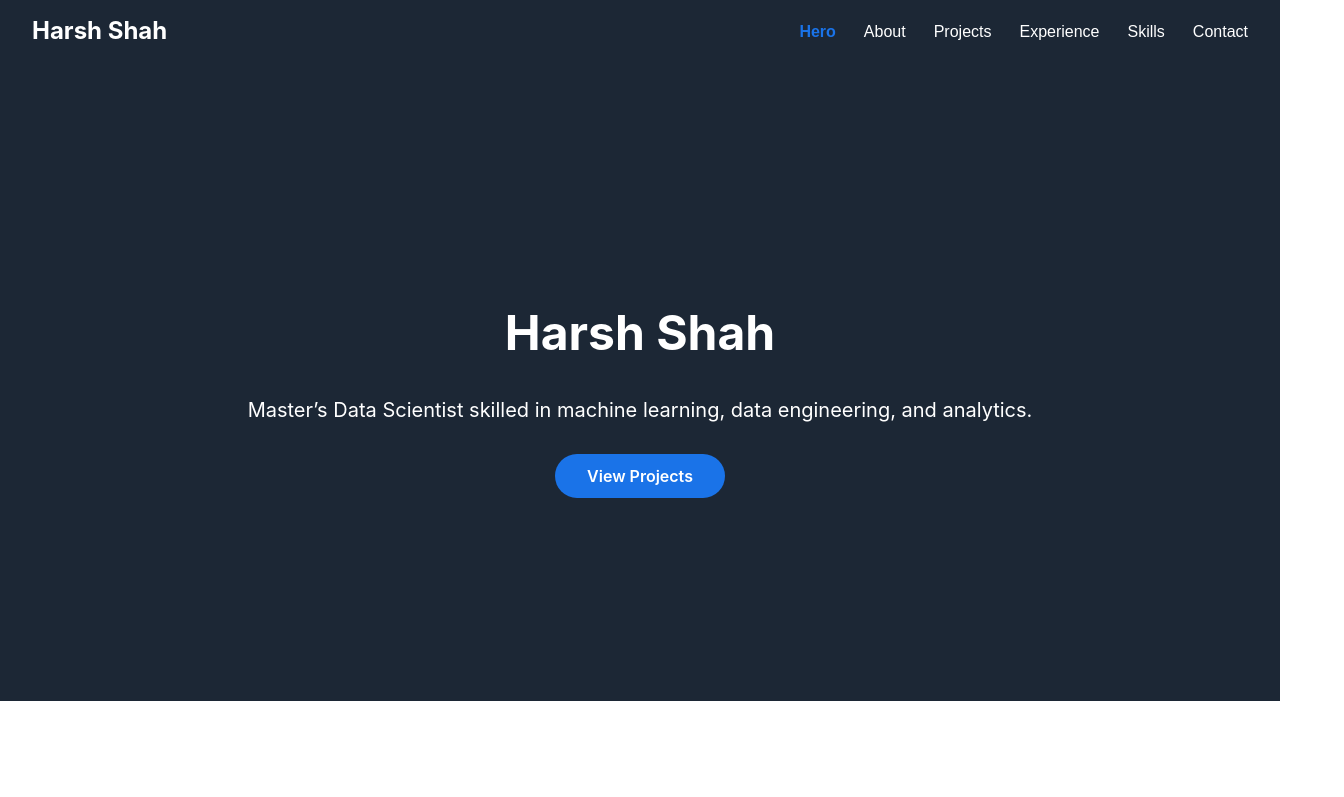
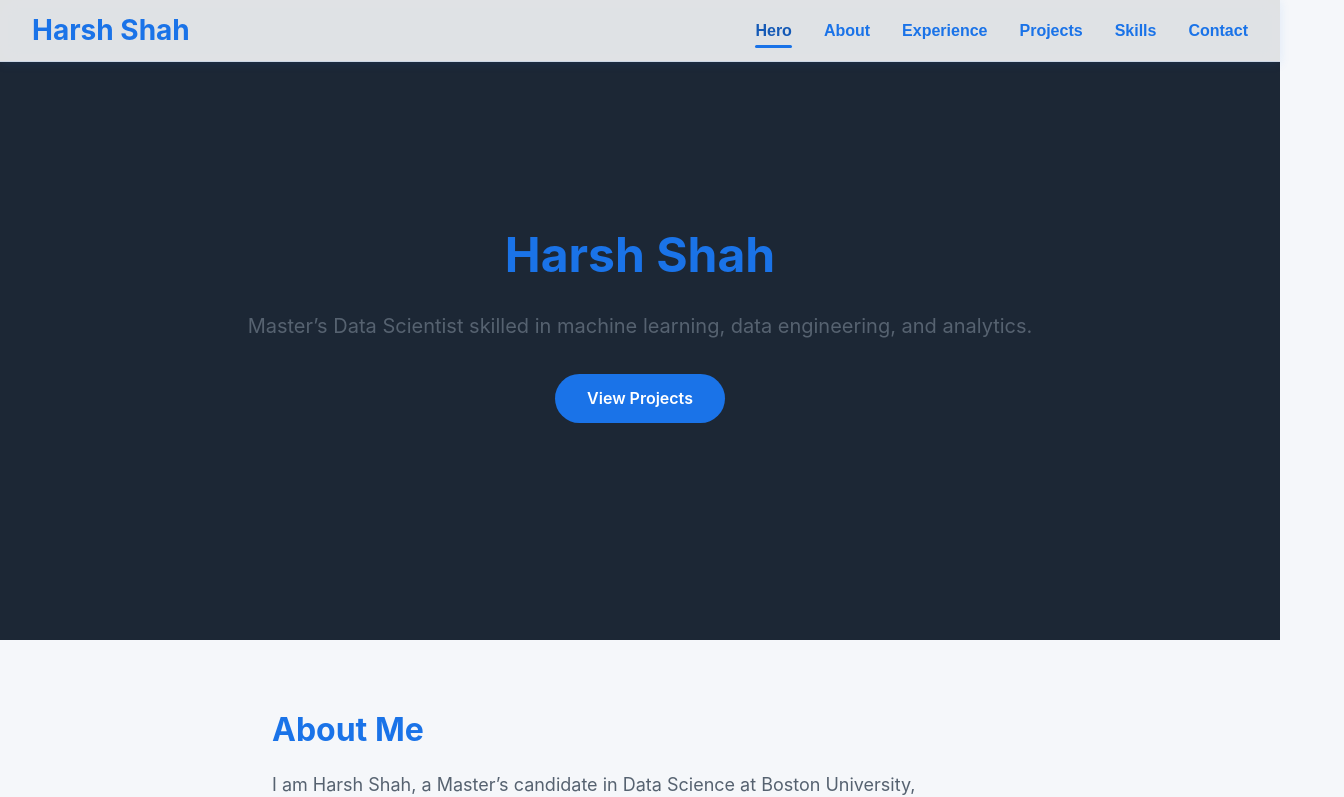
Before and after one commit to Harshgitbu/Harsh_Portfolio, a React (Create React App) app: page / in a window 1280 px wide. Shown: the top 797 px of the page, 1344 px wide, since content can reach past the window. Built offline with nearby package versions, Linux system fonts and the light colour scheme.

Commit message:
navbae enhancements

```diff
--- a/src/components/Navbar/Navbar.css
+++ b/src/components/Navbar/Navbar.css
@@ -1,53 +1,73 @@
 .navbar {
+  position: fixed;
+  top: 0;
+  width: 100%;
+  background-color: var(--card-bg);
+  box-shadow: none;
   display: flex;
   justify-content: space-between;
   align-items: center;
-    background-color: #1c2735;
-    color: white;
-    padding: 1rem 2rem;
-    position: sticky;
-    top: 0;
-    z-index: 100;
+  padding: 1.25rem 2rem;
+  font-weight: 600;
+  color: var(--brand-primary);
+  z-index: 1000;
+  transition: all 0.3s ease;
+}
+
+.navbar.scrolled {
+  padding: 0.5rem 2rem;
+  box-shadow: 0 2px 10px var(--shadow-light);
+  background-color: #ffffffdd;
+  backdrop-filter: saturate(180%) blur(10px);
+  border-bottom: 1px solid var(--shadow-light);
 }
 
 .navbar-logo {
+  font-size: 1.75rem;
   font-weight: 700;
-    font-size: 1.5rem;
   cursor: default;
+  user-select: none;
 }
 
 .navbar-links {
   list-style: none;
   display: flex;
-    gap: 1.75rem;
+  gap: 2rem;
   margin: 0;
 }
 
-  .navbar-links li a {
-    color: white;
-    text-decoration: none;
-    font-weight: 500;
+.navbar-links button {
+  border: none;
+  background: none;
+  color: var(--brand-primary);
+  font-weight: 600;
+  font-size: 1rem;
+  cursor: pointer;
+  padding: 0;
   transition: color 0.3s;
+  position: relative;
 }
 
-  .navbar-links li a:hover {
-    color: #1a73e8;
+.navbar-links button::after {
+  content: '';
+  display: block;
+  height: 3px;
+  width: 0%;
+  background: var(--brand-primary);
+  transition: width 0.25s ease;
+  position: absolute;
+  bottom: -8px;
+  left: 0;
+  border-radius: 10px;
 }
 
-  .navbar-links button {
-    background: none;
-    border: none;
-    color: white;
-    cursor: pointer;
-    font-weight: 500;
-    font-size: 1rem;
-    padding: 0;
-    transition: color 0.3s;
+.navbar-links button:hover::after,
+.navbar-links button.active::after {
+  width: 100%;
 }
 
 .navbar-links button:hover,
 .navbar-links button.active {
-    color: #1a73e8;
-    font-weight: 700;
+  color: var(--brand-primary-dark);
   outline: none;
 }
--- a/src/components/Navbar/Navbar.jsx
+++ b/src/components/Navbar/Navbar.jsx
@@ -3,17 +3,19 @@ import './Navbar.css';
 
 const Navbar = () => {
   const [active, setActive] = useState('hero');
+  const [scrolled, setScrolled] = useState(false);
+
+  const sections = ['hero', 'about', 'experience', 'projects', 'skills', 'contact'];
 
   const handleNavClick = (id) => {
-    document.getElementById(id).scrollIntoView({ behavior: 'smooth' });
+    document.getElementById(id).scrollIntoView({ behavior: 'smooth', block: 'start' });
     setActive(id);
   };
 
-  // Optional: Update active on scroll
   useEffect(() => {
     const onScroll = () => {
-      const sections = ['hero', 'about', 'projects', 'experience', 'skills', 'contact'];
-      let scrollPos = window.scrollY + 200;
+      const scrollPos = window.scrollY + 200;
+      setScrolled(scrollPos > 80); // Shrink after 80px scroll
       for (const id of sections) {
         const elem = document.getElementById(id);
         if (elem && elem.offsetTop <= scrollPos) setActive(id);
@@ -24,14 +26,15 @@ const Navbar = () => {
   }, []);
 
   return (
-    <nav className="navbar">
+    <nav className={`navbar ${scrolled ? 'scrolled' : ''}`}>
       <div className="navbar-logo">Harsh Shah</div>
       <ul className="navbar-links">
-        {['hero', 'about', 'projects', 'experience', 'skills', 'contact'].map((section) => (
+        {sections.map((section) => (
           <li key={section}>
             <button
               className={active === section ? 'active' : ''}
               onClick={() => handleNavClick(section)}
+              aria-current={active === section ? 'page' : undefined}
             >
               {section.charAt(0).toUpperCase() + section.slice(1)}
             </button>
--- a/src/index.js
+++ b/src/index.js
@@ -3,6 +3,7 @@ import ReactDOM from 'react-dom/client';
 import './index.css';
 import App from './App';
 import reportWebVitals from './reportWebVitals';
+import './styles/global.css';  // Import global styles
 
 const root = ReactDOM.createRoot(document.getElementById('root'));
 root.render(
--- /dev/null
+++ b/src/styles/global.css
@@ -0,0 +1,86 @@
+/* Global CSS Reset */
+@import url('https://fonts.googleapis.com/css2?family=Inter:wght@400;600;700&display=swap');
+
+*,
+*::before,
+*::after {
+  box-sizing: border-box;
+  margin: 0;
+  padding: 0;
+}
+
+html {
+  scroll-behavior: smooth;
+  font-size: 16px;
+  font-family: 'Inter', -apple-system, BlinkMacSystemFont, 'Segoe UI', Roboto, Oxygen,
+    Ubuntu, Cantarell, 'Open Sans', 'Helvetica Neue', sans-serif;
+  background-color: #f5f7fa;
+  color: #2e3c5d;
+}
+
+body {
+  line-height: 1.6;
+  background-color: var(--background);
+  color: var(--text-primary);
+  min-height: 100vh;
+  -webkit-font-smoothing: antialiased;
+  -moz-osx-font-smoothing: grayscale;
+}
+
+/* CSS Variables for colors */
+:root {
+  --brand-primary: #1a73e8;
+  --brand-primary-dark: #155ab6;
+  --background: #f5f7fa;
+  --text-primary: #2e3c5d;
+  --text-secondary: #566270;
+  --card-bg: #ffffff;
+  --shadow-light: rgba(26, 115, 232, 0.1);
+  --shadow-dark: rgba(26, 115, 232, 0.15);
+}
+
+/* Utility Classes */
+.container {
+  max-width: 1100px;
+  margin: 0 auto;
+  padding: 0 1.5rem;
+}
+
+a {
+  color: var(--brand-primary);
+  text-decoration: none;
+  transition: color 0.3s;
+}
+
+a:hover,
+a:focus {
+  color: var(--brand-primary-dark);
+  outline: none;
+}
+
+/* Scrollbar styling (optional) */
+::-webkit-scrollbar {
+  width: 8px;
+}
+
+::-webkit-scrollbar-track {
+  background: var(--background);
+}
+
+::-webkit-scrollbar-thumb {
+  background-color: var(--brand-primary);
+  border-radius: 4px;
+}
+
+/* Headings */
+h1, h2, h3, h4 {
+  color: var(--brand-primary);
+  margin-bottom: 1rem;
+  font-weight: 700;
+}
+
+/* Paragraphs */
+p {
+  margin-bottom: 1.25rem;
+  color: var(--text-secondary);
+}
```
Lines whose indentation alone changed are shown as unchanged.
